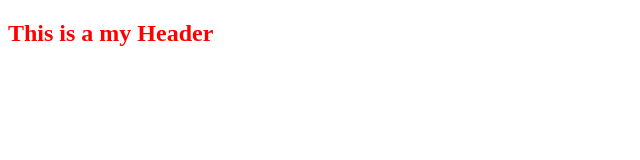
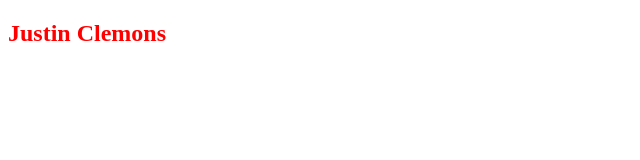
Before and after one commit to savus/devslopes_foobar, a plain HTML site: page index.html in a window 1280 px wide. Shown: the whole page, without its empty margins (0-640 px from the left). Drawn offline with Linux system fonts and the light colour scheme.

Commit message:
update h2 with my name

```diff
--- a/index.html
+++ b/index.html
@@ -16,7 +16,7 @@
       <!--[if lt IE 7]>
          <p class="browsehappy">You are using an <strong>outdated</strong> browser. Please <a href="#">upgrade your browser</a> to improve your experience.</p>
       <![endif]-->
-      <h2>This is a my Header</h2>
+      <h2>Justin Clemons</h2>
 
       <script src="" async defer></script>
    </body>
```
